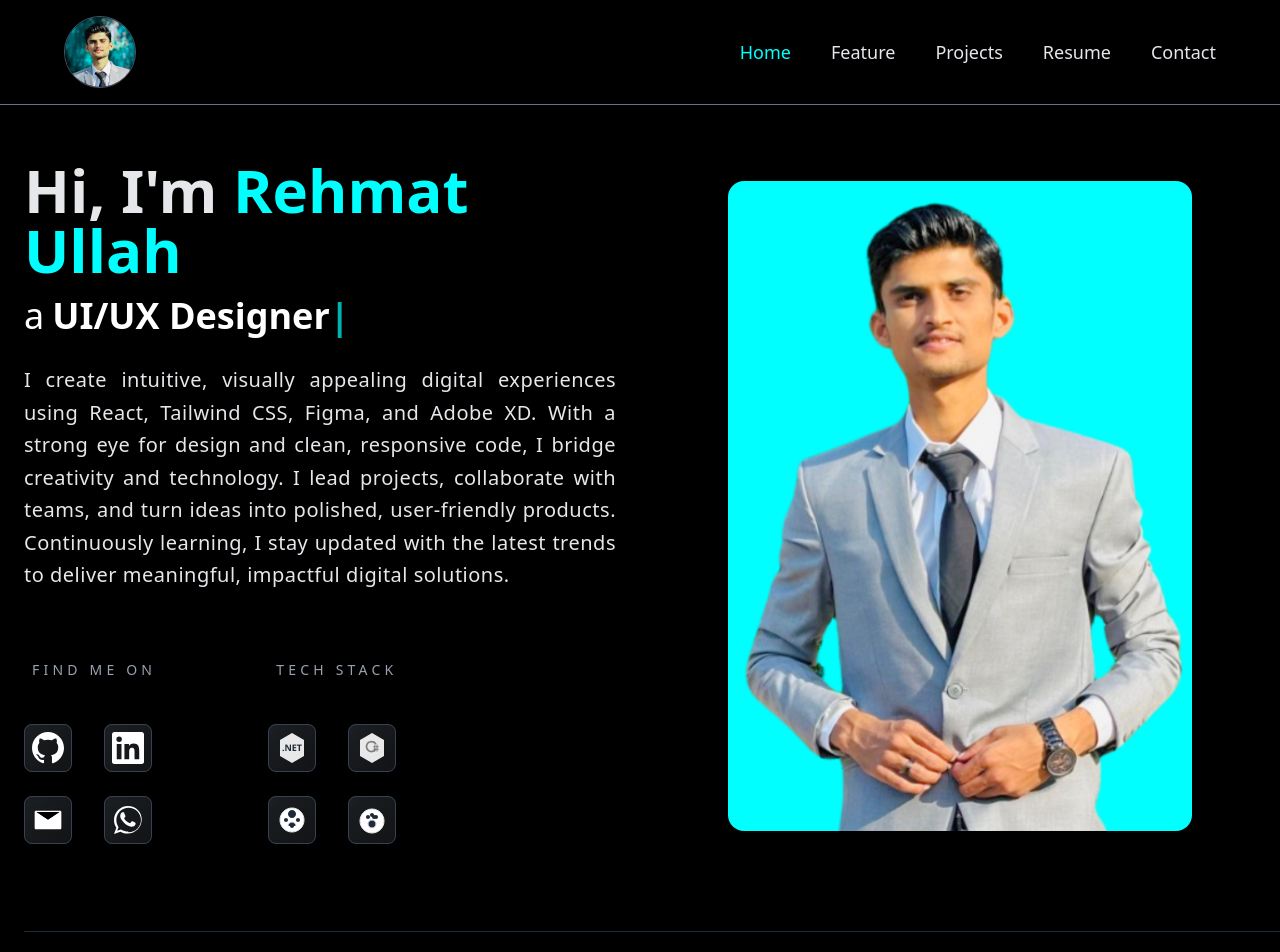
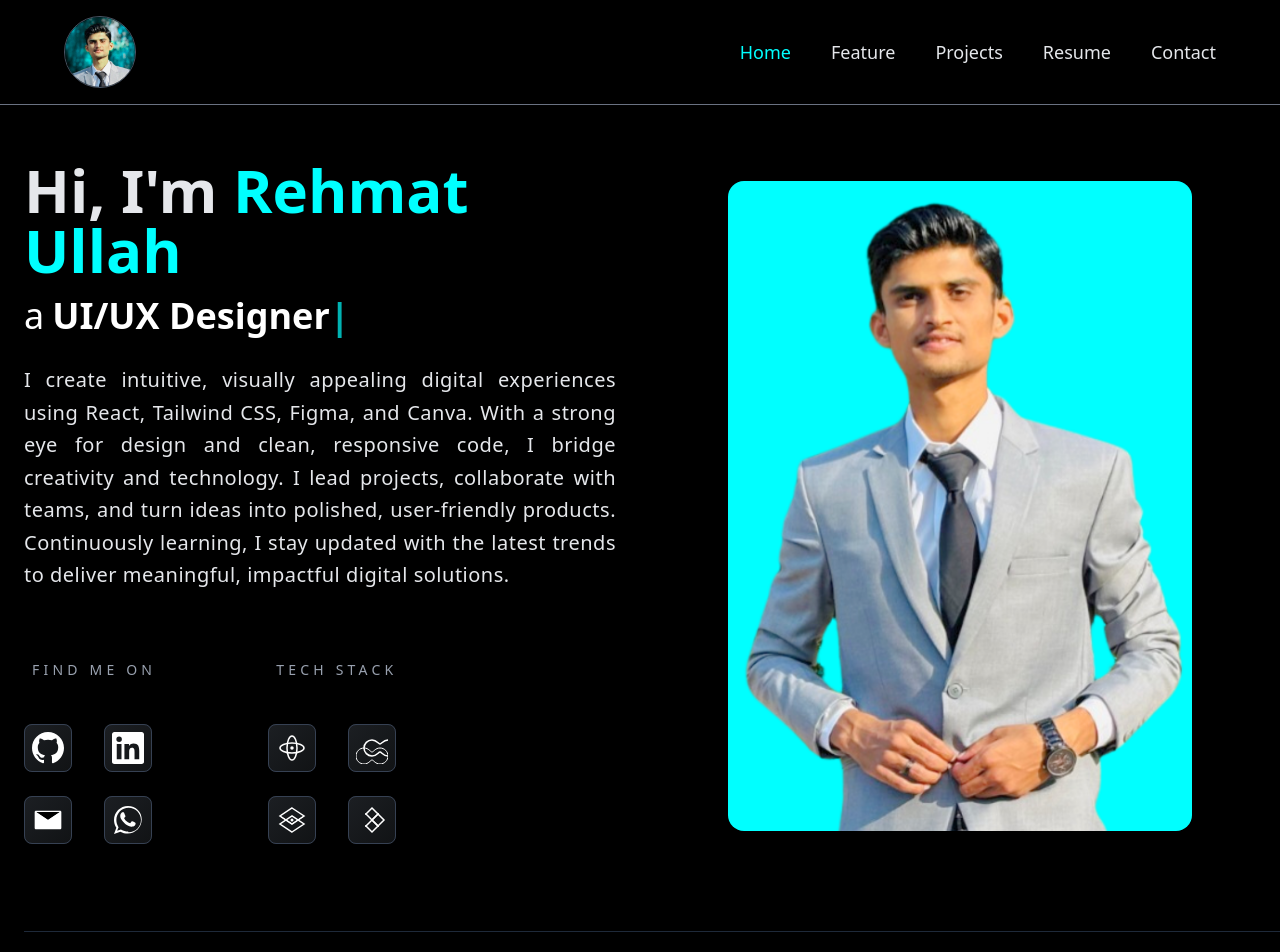
Before and after one commit to RehmatUllah7/rehmat-portfolio-v2, a React (Vite) app: page / in a window 1280 px wide. Shown: the top 952 px of the page. Built offline with nearby package versions, Linux system fonts and the light colour scheme.

Commit message:
projects left

```diff
--- a/src/components/BestStack.tsx
+++ b/src/components/BestStack.tsx
@@ -14,7 +14,7 @@ const BestStack: React.FC = () => {
       {/* Icons Grid */}
       <div className="grid py-2 grid-cols-2 gap-x-8 gap-y-6 px-20">
 
-        {/* ASP.NET Core */}
+        {/* React */}
         <div className="group relative">
           {/* Background glow - gray by default, green on hover */}
           <div className="absolute -inset-3 rounded-xl bg-linear-to-br
@@ -36,26 +36,26 @@ const BestStack: React.FC = () => {
               className="w-full h-full transition-all duration-300 group-hover:scale-110"
             >
               <defs>
-                <linearGradient id="dotnet-gradient" x1="0%" y1="0%" x2="100%" y2="100%">
+                <linearGradient id="react-gradient" x1="0%" y1="0%" x2="100%" y2="100%">
                   <stop offset="0%" stopColor="currentColor" stopOpacity="0.8" />
                   <stop offset="100%" stopColor="currentColor" stopOpacity="1" />
                 </linearGradient>
               </defs>
 
-              <path d="M128 8l96 56v128l-96 56-96-56V64l96-56z"
-                    className="fill-white transition-colors duration-300 group-hover:fill-black "
-                    opacity="0.9" />
-              <text
-                x="128"
-                y="150"
-                textAnchor="middle"
-                fontSize="72"
-                fontWeight="700"
-                fontFamily="Segoe UI, Arial, sans-serif"
-                className="fill-gray-800 transition-colors duration-300 group-hover:fill-[#00FFFF]"
-              >
-                .NET
-              </text>
+              {/* React logo */}
+              <ellipse cx="128" cy="128" rx="40" ry="96"
+                       fill="none"
+                       stroke="currentColor"
+                       strokeWidth="12"
+                       className="stroke-white transition-all duration-300 group-hover:stroke-[#00FFFF]" />
+              <ellipse cx="128" cy="128" rx="96" ry="40"
+                       fill="none"
+                       stroke="currentColor"
+                       strokeWidth="12"
+                       className="stroke-white transition-all duration-300 group-hover:stroke-[#00FFFF]" />
+              <circle cx="128" cy="128" r="14"
+                      fill="currentColor"
+                      className="fill-white transition-all duration-300 group-hover:fill-[#00FFFF]" />
             </svg>
 
             {/* Border - gray by default, green on hover */}
@@ -66,11 +66,11 @@ const BestStack: React.FC = () => {
           {/* Label below - hidden by default, visible 10px on hover*/}
           <span className="absolute -bottom-6 left-1/2 -translate-x-1/2 text-[10px] text-gray-400 opacity-0
                           group-hover:opacity-100  transition-all duration-300 whitespace-nowrap">
-            ASP.NET Core
+            React
           </span>
         </div>
 
- {/* C# */}
+        {/* Tailwind CSS */}
         <div className="group relative">
           <div className="absolute -inset-3 rounded-xl bg-linear-to-br
                           from-gray-400/0 to-gray-400/0
@@ -83,58 +83,41 @@ const BestStack: React.FC = () => {
                           transition-colors duration-300
                           group-hover:bg-black
                           flex items-center justify-center hover:scale-110 cursor-pointer">
-            {/* C# logo - gray by default, green on hover */}
+            {/* Tailwind CSS logo */}
             <svg
               xmlns="http://www.w3.org/2000/svg"
               viewBox="0 0 256 256"
               className="w-full h-full transition-all duration-300 group-hover:scale-110"
             >
               <defs>
-                <linearGradient id="csharp-gradient" x1="0%" y1="0%" x2="100%" y2="100%">
-                  <stop offset="0%" className="stop-color-gray-400 group-hover:stop-color-[#00FFFF] transition-colors duration-300" />
-                  <stop offset="100%" className="stop-color-gray-500 group-hover:stop-color-[#00FFFF] transition-colors duration-300" />
+                <linearGradient id="tailwind-gradient" x1="0%" y1="0%" x2="100%" y2="100%">
+                  <stop offset="0%" className="stop-color-white group-hover:stop-color-[#00FFFF] transition-colors duration-300" />
+                  <stop offset="100%" className="stop-color-white group-hover:stop-color-[#00FFFF] transition-colors duration-300" />
                 </linearGradient>
               </defs>
-              <path d="M128 8l96 56v128l-96 56-96-56V64l96-56z"
-                    opacity="0.9"
-                    fill="url(#csharp-gradient)"
-                    className="fill-white transition-colors duration-300 group-hover:fill-black"/>
-              <path
-                d="M156 92c-6-10-18-16-32-16-22 0-40 18-40 40s18 40 40 40c14 0 26-6 32-16"
-                fill="none"
-                stroke="gray"
-                strokeWidth="14"
-                strokeLinecap="round"
-                className="transition-all duration-300 group-hover:stroke-[#00FFFF]"
-              />
-              <line x1="150" y1="100" x2="150" y2="156"
-                    stroke="gray"
+              {/* Tailwind wave-like shape */}
+              <path d="M64 128c0-35.2 28.8-64 64-64 38.4 0 51.2 32 64 32 12.8 0 25.6-32 64-32 35.2 0 64 28.8 64 64s-28.8 64-64 64c-38.4 0-51.2-32-64-32-12.8 0-25.6 32-64 32-35.2 0-64-28.8-64-64z"
+                    fill="none"
+                    stroke="currentColor"
+                    strokeWidth="12"
+                    className="stroke-white transition-all duration-300 group-hover:stroke-[#00FFFF]" />
+              <path d="M128 160c12.8 0 25.6-32 64-32 35.2 0 64 28.8 64 64s-28.8 64-64 64c-38.4 0-51.2-32-64-32-12.8 0-25.6 32-64 32-35.2 0-64-28.8-64-64 0-35.2 28.8-64 64-64 38.4 0 51.2 32 64 32z"
+                    fill="none"
+                    stroke="currentColor"
                     strokeWidth="8"
-                    className="transition-all duration-300 group-hover:stroke-[#00FFFF]"/>
-              <line x1="168" y1="100" x2="168" y2="156"
-                    stroke="gray"
-                    strokeWidth="8"
-                    className="transition-all duration-300 group-hover:stroke-[#00FFFF]"/>
-              <line x1="138" y1="118" x2="182" y2="118"
-                    stroke="gray"
-                    strokeWidth="8"
-                    className="transition-all duration-300 group-hover:stroke-[#00FFFF]"/>
-              <line x1="138" y1="138" x2="182" y2="138"
-                    stroke="gray"
-                    strokeWidth="8"
-                    className="transition-all duration-300 group-hover:stroke-[#00FFFF]"/>
+                    className="stroke-white transition-all duration-300 group-hover:stroke-[#00FFFF]" />
             </svg>
-           {/* Border - gray by default, green on hover */}
+            {/* Border - gray by default, green on hover */}
             <div className="absolute inset-0 rounded-lg border border-gray-700
                             group-hover:border-[#00FFFF] transition-colors duration-300" />
           </div>
           <span className="absolute -bottom-6 left-1/2 -translate-x-1/2 text-xs text-gray-400 opacity-0
                          group-hover:opacity-100 text-[10px] transition-all duration-300 whitespace-nowrap">
-            C# Language
+            Tailwind CSS
           </span>
         </div>
 
-        {/* PostgreSQL */}
+        {/* Canva */}
         <div className="group relative">
           <div className="absolute -inset-3 rounded-xl bg-linear-to-br
                           from-gray-400/0 to-gray-400/0
@@ -147,34 +130,36 @@ const BestStack: React.FC = () => {
                           transition-colors duration-300
                           group-hover:bg-black
                           flex items-center justify-center hover:scale-110 cursor-pointer">
-            {/* PostgreSQL logo - gray by default, green on hover */}
+            {/* Canva logo */}
             <svg
               xmlns="http://www.w3.org/2000/svg"
               viewBox="0 0 256 256"
-              className="w-full h-full transition-all duration-300 group-hover:scale-110 "
+              className="w-full h-full transition-all duration-300 group-hover:scale-110"
             >
-              <path d="M128 32c-53 0-96 43-96 96s43 96 96 96 96-43 96-96-43-96-96-96z"
+              {/* Canva-like shape with diamond and plus */}
+              <path d="M128 32l96 64-96 64-96-64 96-64z"
+                    fill="none"
+                    stroke="currentColor"
+                    strokeWidth="12"
+                    className="stroke-white transition-all duration-300 group-hover:stroke-[#00FFFF]" />
+              <path d="M128 160l96-64"
                     fill="none"
                     stroke="currentColor"
                     strokeWidth="8"
-                    className="fill-white transition-colors duration-300 group-hover:fill-black"/>
-              <path d="M160 80c0 17.7-14.3 32-32 32s-32-14.3-32-32 14.3-32 32-32 32 14.3 32 32z"
-                    fill="currentColor"
-                    className="fill-gray-800 transition-colors duration-300 group-hover:fill-[#00FFFF]"/>
-              <path d="M96 176c0-17.7 14.3-32 32-32s32 14.3 32 32"
+                    className="stroke-white transition-all duration-300 group-hover:stroke-[#00FFFF]" />
+              <path d="M32 96l96 64"
                     fill="none"
                     stroke="currentColor"
                     strokeWidth="8"
-                    className="fill-gray-800 transition-colors duration-300 group-hover:fill-[#00FFFF]"/>
-              <path d="M80 112c-8.8 0-16 7.2-16 16s7.2 16 16 16 16-7.2 16-16-7.2-16-16-16z"
-                    fill="currentColor"
-                    className="fill-gray-800 transition-colors duration-300 group-hover:fill-[#00FFFF]"/>
-              <path d="M176 112c-8.8 0-16 7.2-16 16s7.2 16 16 16 16-7.2 16-16-7.2-16-16-16z"
-                    fill="currentColor"
-                    className="fill-gray-800 transition-colors duration-300 group-hover:fill-[#00FFFF]"/>
-              <path d="M128 160c-8.8 0-16 7.2-16 16s7.2 16 16 16 16-7.2 16-16-7.2-16-16-16z"
-                    fill="currentColor"
-                    className="fill-gray-800 transition-colors duration-300 group-hover:fill-[#00FFFF]"/>
+                    className="stroke-white transition-all duration-300 group-hover:stroke-[#00FFFF]" />
+              <path d="M128 224l96-64-96-64-96 64 96 64z"
+                    fill="none"
+                    stroke="currentColor"
+                    strokeWidth="12"
+                    className="stroke-white transition-all duration-300 group-hover:stroke-[#00FFFF]" />
+              <circle cx="128" cy="128" r="12"
+                      fill="currentColor"
+                      className="fill-white transition-all duration-300 group-hover:fill-[#00FFFF]" />
             </svg>
             {/* Border - gray by default, green on hover */}
             <div className="absolute inset-0 rounded-lg border border-gray-700
@@ -182,11 +167,11 @@ const BestStack: React.FC = () => {
           </div>
           <span className="absolute -bottom-6 left-1/2 -translate-x-1/2 text-xs text-gray-400 text-[10px] opacity-0
                          group-hover:opacity-100 transition-all duration-300 whitespace-nowrap">
-            PostgreSQL
+            Canva
           </span>
         </div>
 
-        {/* Docker */}
+        {/* Jira */}
         <div className="group relative">
           <div className="absolute -inset-3 rounded-xl bg-linear-to-br
                           from-gray-400/0 to-gray-400/0
@@ -199,51 +184,53 @@ const BestStack: React.FC = () => {
                           transition-colors duration-300
                           group-hover:bg-black
                           flex items-center justify-center hover:scale-110 cursor-pointer">
-            {/* Docker logo - gray by default, green on hover */}
+            {/* Jira logo */}
             <svg
               xmlns="http://www.w3.org/2000/svg"
               viewBox="0 0 256 256"
               className="w-full h-full transition-all duration-300 group-hover:scale-110"
             >
-              <path d="M224 136c0 53-43 96-96 96s-96-43-96-96 43-96 96-96 96 43 96 96z"
+              {/* Jira-like shape with triangles/circles */}
+              <path d="M80 80l48 48 48-48-48-48-48 48z"
                     fill="none"
                     stroke="currentColor"
-                    strokeWidth="8"
-                    className="fill-white transition-colors duration-300 group-hover:fill-black"/>
-              <path d="M160 104c0 8.8-7.2 16-16 16s-16-7.2-16-16 7.2-16 16-16 16 7.2 16 16z"
-                    fill="currentColor"
-                    className="fill-gray-800 transition-colors duration-300 group-hover:fill-[#00FFFF]"/>
-              <path d="M112 104c0 8.8-7.2 16-16 16s-16-7.2-16-16 7.2-16 16-16 16 7.2 16 16z"
-                    fill="currentColor"
-                    className="fill-gray-800 transition-colors duration-300 group-hover:fill-[#00FFFF]"/>
-              <path d="M176 104c0 8.8-7.2 16-16 16s-16-7.2-16-16 7.2-16 16-16 16 7.2 16 16z"
-                    fill="currentColor"
-                    className="fill-gray-800 transition-colors duration-300 group-hover:fill-[#00FFFF]"/>
-              <path d="M144 88c0 8.8-7.2 16-16 16s-16-7.2-16-16 7.2-16 16-16 16 7.2 16 16z"
-                    fill="currentColor"
-                    className="fill-gray-800 transition-colors duration-300 group-hover:fill-[#00FFFF]"/>
-              <path d="M96 160c0-17.7 14.3-32 32-32s32 14.3 32 32"
+                    strokeWidth="12"
+                    className="stroke-white transition-all duration-300 group-hover:stroke-[#00FFFF]" />
+              <path d="M128 128l48 48 48-48-48-48-48 48z"
                     fill="none"
                     stroke="currentColor"
-                    strokeWidth="8"
-                    className="fill-gray-800 transition-colors duration-300 group-hover:fill-[#00FFFF]"/>
-              <path d="M128 192c-17.7 0-32-14.3-32-32s14.3-32 32-32 32 14.3 32 32-14.3 32-32 32z"
+                    strokeWidth="12"
+                    className="stroke-white transition-all duration-300 group-hover:stroke-[#00FFFF]" />
+              <path d="M80 176l48 48 48-48-48-48-48 48z"
                     fill="none"
                     stroke="currentColor"
-                    strokeWidth="8"
-                    className="fill-gray-800 transition-colors duration-300 group-hover:fill-[#00FFFF]"/>
+                    strokeWidth="12"
+                    className="stroke-white transition-all duration-300 group-hover:stroke-[#00FFFF]" />
+              <circle cx="128" cy="128" r="8"
+                      fill="currentColor"
+                      className="fill-white transition-all duration-300 group-hover:fill-[#00FFFF]" />
+              <circle cx="176" cy="80" r="8"
+                      fill="currentColor"
+                      className="fill-white transition-all duration-300 group-hover:fill-[#00FFFF]" />
+              <circle cx="80" cy="80" r="8"
+                      fill="currentColor"
+                      className="fill-white transition-all duration-300 group-hover:fill-[#00FFFF]" />
+              <circle cx="176" cy="176" r="8"
+                      fill="currentColor"
+                      className="fill-white transition-all duration-300 group-hover:fill-[#00FFFF]" />
+              <circle cx="80" cy="176" r="8"
+                      fill="currentColor"
+                      className="fill-white transition-all duration-300 group-hover:fill-[#00FFFF]" />
             </svg>
-           {/* Border - gray by default, green on hover */}
+            {/* Border - gray by default, green on hover */}
             <div className="absolute inset-0 rounded-lg border border-gray-700
                             group-hover:border-[#00FFFF] transition-colors duration-300" />
           </div>
           <span className="absolute -bottom-6 left-1/2 -translate-x-1/2 text-xs text-gray-400 opacity-0
                          group-hover:opacity-100 text-[10px] transition-all duration-300 whitespace-nowrap">
-            Docker
+            Jira
           </span>
         </div>
-
-
       </div>
     </div>
   );
--- a/src/components/Hero.tsx
+++ b/src/components/Hero.tsx
@@ -23,7 +23,7 @@ const Hero = () => {
           </h2>
 
           <p className="text-gray-200 py-3 font-sans text-sm sm:text-base lg:text-xl leading-relaxed tracking-wide max-w-full lg:max-w-3xl text-justify">
-            I create intuitive, visually appealing digital experiences using React, Tailwind CSS, Figma, and Adobe XD.
+            I create intuitive, visually appealing digital experiences using React, Tailwind CSS, Figma, and Canva.
 With a strong eye for design and clean, responsive code, I bridge creativity and technology.
 I lead projects, collaborate with teams, and turn ideas into polished, user-friendly products.
 Continuously learning, I stay updated with the latest trends to deliver meaningful, impactful digital solutions.
--- a/src/components/ProfessionalSkills.tsx
+++ b/src/components/ProfessionalSkills.tsx
@@ -8,12 +8,12 @@ type Skill = {
 
 // 2️⃣ Skills array
 const skills: Skill[] = [
-  { name: "ASP .NET Core / C#", level: 80 },
-  { name: "REST API", level: 85 },
-  { name: "Entity Framework & LINQ", level: 80 },
-  { name: "SQL Server", level: 75 },
-  { name: "Docker", level: 70 },
-  { name: "SignalR", level: 70 },
+  { name: "React.js", level: 80 },
+  { name: "Tailwind CSS", level: 85 },
+  { name: "Figma & Canva", level: 80 },
+  { name: "Git & Collaboration", level: 75 },
+  { name: "Project Management", level: 70 },
+  { name: "Design Systems & Branding", level: 70 },
 ];
 
 const ProfessionalSkills = () => {
--- a/src/components/Resume.tsx
+++ b/src/components/Resume.tsx
@@ -16,7 +16,7 @@ const Resume = () => {
         {/* Heading */}
         <div className="mb-16 max-w-2xl">
           <p className="text-[#00FFFF] uppercase tracking-widest text-sm mb-3">
-            4+ Years of Work Experience
+             Work Experience
           </p>
           <h2 className="text-4xl lg:text-5xl font-bold text-gray-200">
             My Resume
```
Also changed, not shown: src/components/Experience.tsx (+11 -66 lines).
